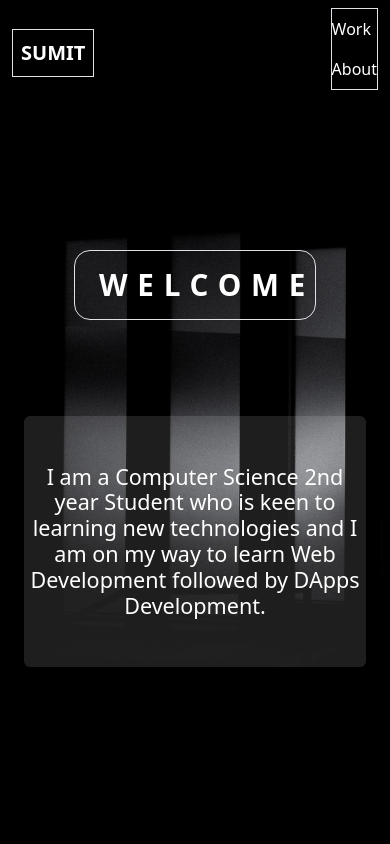
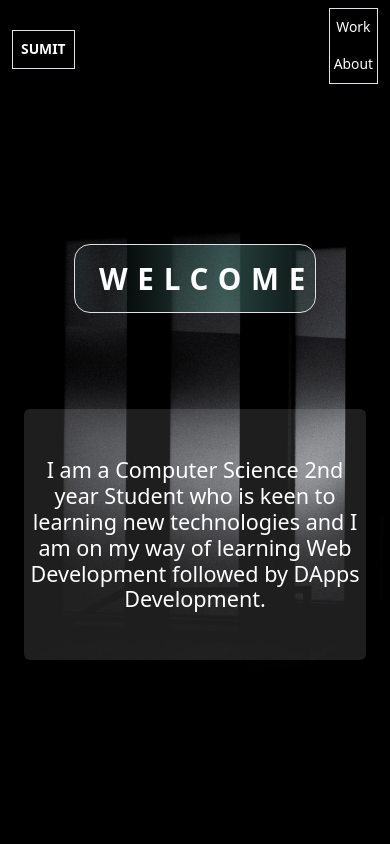
Before and after one commit to SumitHazowary/myPortfolio, a plain HTML site: page index.html in a window 390 px wide. Shown: the top 844 px of the page. Drawn offline with nearby package versions, Linux system fonts and the light colour scheme.

Commit message:
Fixed some responsiveness issues.

```diff
--- a/index.html
+++ b/index.html
@@ -18,14 +18,14 @@
         <!-- Heading  -->
         <div id="Heading-Section">
             <!-- NavBar -->
-            <nav style="background-color: transparent !important;" class="navbar navbar-expand-lg bg-body-tertiary">
+            <nav style="background-color: transparent !important;" class="navbar navbar-expand-lg sticky-top bg-body-tertiary">
                 <div class="container-fluid">
-                <a class="navbar-brand fw-bold text-white border p-2" href="#">SUMIT</a>
+                <a class="navbar-brand fw-bold text-white border p-2 myNavFontSize" href="#">SUMIT</a>
                     <div class="navbar-nav me-0 mb-2 mb-lg-0 border">
                         <!-- <li class="nav-item"> -->
-                            <a class="nav-link active text-white" aria-current="page" href="#ProjectSection">Work</a>
+                            <a class="nav-link active text-white myNavFontSize px-1" aria-current="page" href="#ProjectSection">Work</a>
                         <!-- <li class="nav-item"> -->
-                            <a class="nav-link active text-white" href="">About</a>
+                            <a class="nav-link active text-white myNavFontSize px-1" href="">About</a>
                         </div>
                 </div>
             </nav>
@@ -37,7 +37,7 @@
                     <div class="d-inline-flex border rounded-4 ps-4 py-3 myText">WELCOME</div>
                 </h1>
                 <div class="col-lg-8 mx-auto rounded myTextBg">
-                    <p class="mb-4 text-white my-5 py-5 h4">I am a Computer Science 2nd year Student who is keen to learning new technologies and I am on my way to learn Web Development followed by DApps Development.</p>
+                    <p class="mb-4 text-white my-5 py-5 h4">I am a Computer Science 2nd year Student who is keen to learning new technologies and I am on my way of learning Web Development followed by DApps Development.</p>
                 </div>
                 <div class="overflow-hidden" style="max-height: 30vh;">
                 </div>
--- a/portfolio.css
+++ b/portfolio.css
@@ -12,9 +12,6 @@ body {
 .myText {
     letter-spacing: 2.5vw;
     font-size: calc(1rem + 3.5vw);
-}
-
-.myText:hover {
     background: linear-gradient(90deg, transparent, rgba(131, 223, 208, 0.306), transparent);
     animation: myAnimation 10s ease-in-out infinite;
 }
@@ -35,6 +32,11 @@ body {
     font-size: 0.875rem;
     text-shadow: 0px 0px 3px black;
     margin-bottom: 0;
+}
+
+.myNavFontSize {
+    text-align: center;
+    font-size: calc(0.5rem + 1.5vw);
 }
 
 .myFontSize {
@@ -73,3 +75,26 @@ body {
     transform: scale(1.006);
     transition: 0.3s ease-in-out;
 }
+
+@media (max-width: 420px) {
+    body {
+        background-color: skyblue;
+    }
+
+    .myBgColor2 img.m-5 {
+        margin: 20px 0 !important;
+        width: 150px !important;
+    }
+
+    .myBgColor2 .bg-transparent, .bg-black.p-5, .bg-black.p-5 .container, .bg-black.p-5 .container .col-lg-8 {
+        padding: 30px 0 !important;
+    }
+
+    .bg-black.p-5 .container .p-5.text-center.rounded-3 > *{
+        font-size: 1.75rem !important;
+    }
+
+    h5 .blockquote, h5 .blockquote-footer {
+        font-size: 1rem !important;
+    }
+}
```
